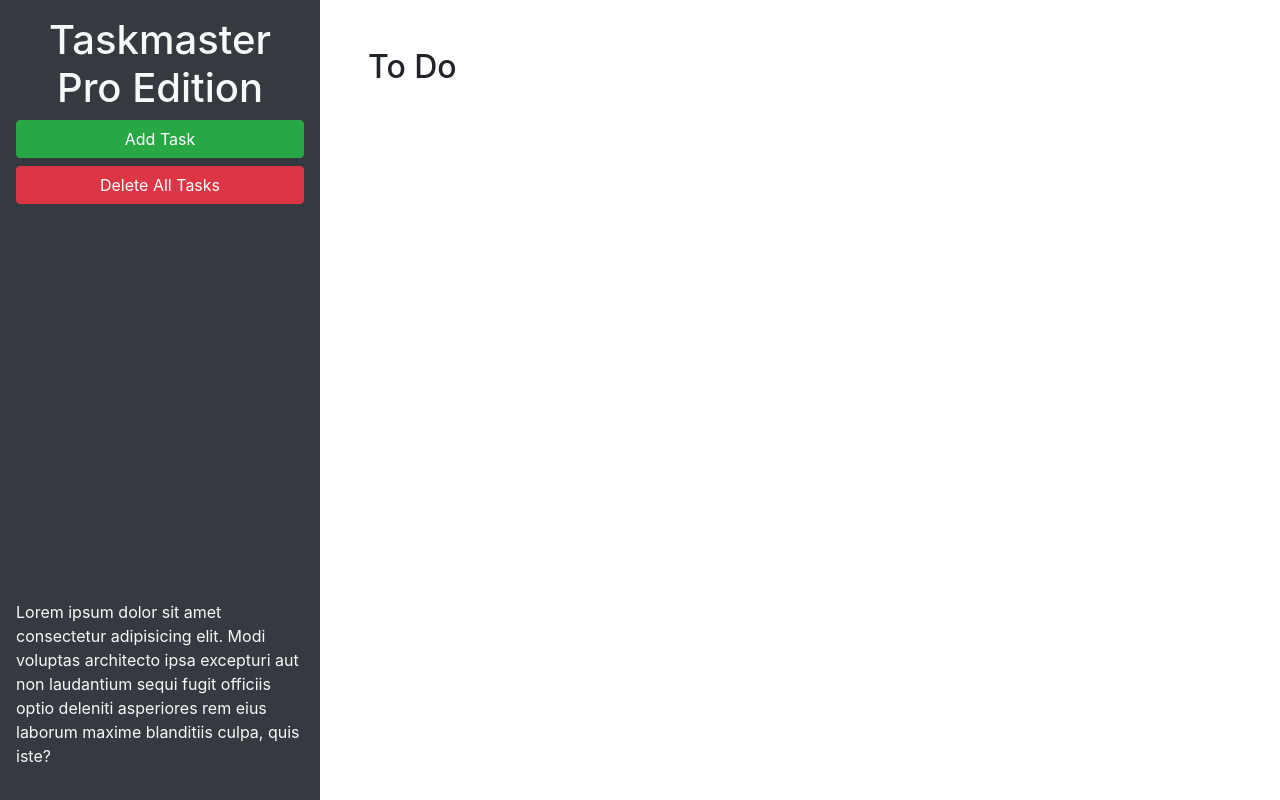
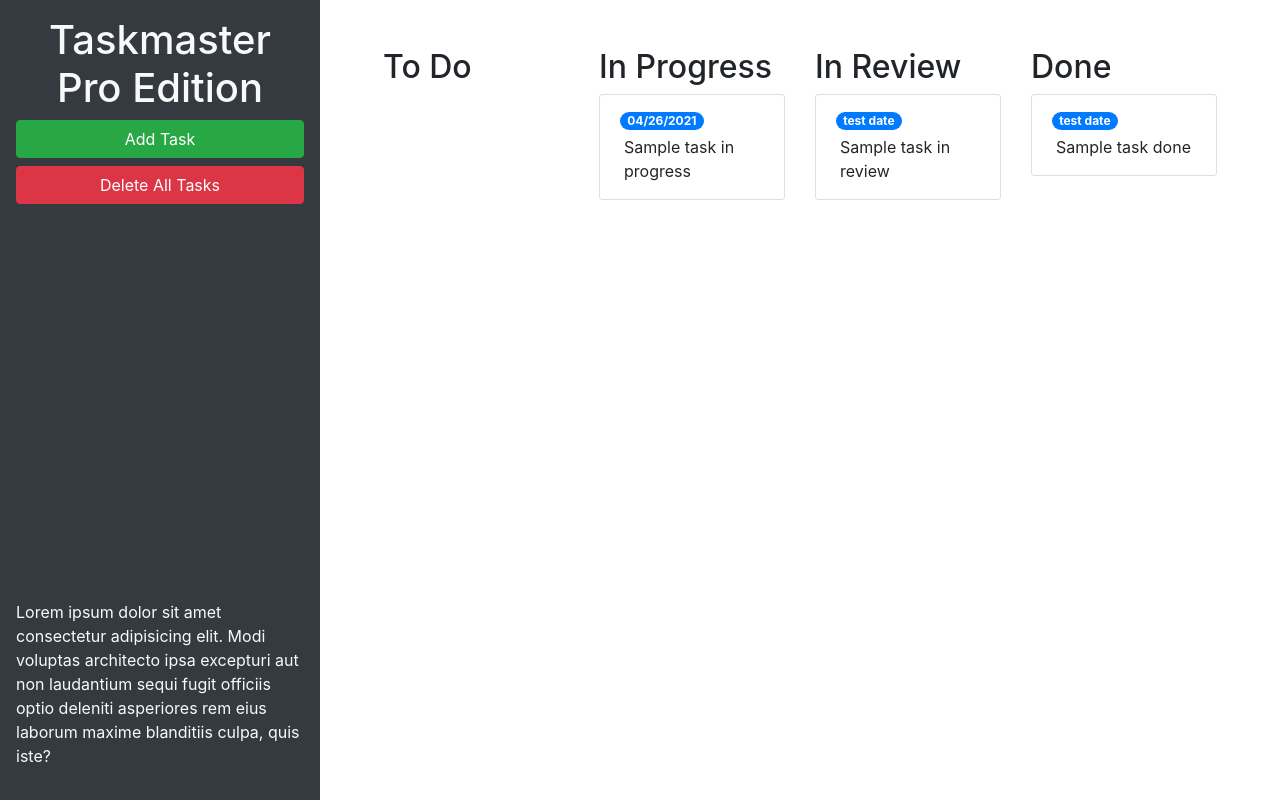
Before and after one commit to Sloansta/taskmaster-pro, a plain HTML site: page taskmaster-starter/index.html in a window 1280 px wide. Drawn offline with nearby package versions, Linux system fonts and the light colour scheme.

Commit message:
added different sections to fit the tasks statuses in HTML, added more bootstrap

```diff
--- a/taskmaster-starter/assets/js/script.js
+++ b/taskmaster-starter/assets/js/script.js
@@ -97,7 +97,7 @@ $(".list-group").on("blur", "input[type= 'text']", function() {
     tasks[status][index].date = date;
 
     var taskSpan = $("<span>")
-      .addClass("badge bage-primary badge-pill")
+      .addClass("badge badge-primary badge-pill")
       .text(date);
 
 
--- a/taskmaster-starter/index.html
+++ b/taskmaster-starter/index.html
@@ -24,9 +24,44 @@
       </p>
     </header>
     <main class="col-12 col-lg-9">
-      <div class="m-5">
-        <h2>To Do</h2>
-        <ul id="list-toDo" class="list-group"> </ul>
+      <div class="m-5 row justify-content-around">
+        <div class="col-12 col-md-6 col-xl-3 mb-3">
+          <h2>To Do</h2>
+          <ul id="list-toDo" class="list-group"> </ul>
+        </div>
+        <!--To do end, in progress start-->
+        <div class="col-12 col-md-6 col-xl-3 mb-3">
+          <h2>In Progress</h2>
+          <ul id="list-listProgress" class="list-group">
+            <li class="list-group-item">
+              <span class="badge badge-primary badge-pill">04/26/2021</span>
+              <p class="m-1"> Sample task in progress</p>
+            </li>
+          </ul>
+        </div>
+        <!-- in progress end -->
+        <!-- in review start-->
+        <div class="col-12 col-md-6 col-xl-3 mb-3">
+          <h2>In Review</h2>
+          <ul id="list-inReview" class="list-group">
+            <li class="list-group-item">
+              <span class="badge badge-primary badge-pill">test date</span>
+              <p class="m-1">Sample task in review</p>
+            </li>
+          </ul>
+        </div>
+        <!-- in review end -->
+        <!-- done start -->
+        <div class="col-12 col-md-6 col-xl-3 mb-3">
+          <h2>Done</h2>
+          <ul id="list-inReview" class="list-group">
+            <li class="list-group-item">
+              <span class="badge badge-primary badge-pill">test date</span>
+              <p class="m-1">Sample task done</p>
+            </li>
+          </ul>
+        </div>
+        <!-- done end -->
       </div>
     </main>
   </div>
@@ -46,11 +81,11 @@
           <form>
             <div class="form-group">
               <label for="modalTaskDescription">Task description</label>
-              <textarea id="modalTaskDescription" rows="3"></textarea>
+              <textarea id="modalTaskDescription" rows="3" class="form-control"></textarea>
             </div>
             <div class="form-group">
               <label for="modalDueDate">Due date</label>
-              <input type="text" id="modalDueDate" placeholder="mm/dd/yyyy" autocomplete="off" />
+              <input type="text" id="modalDueDate" class="form-control" placeholder="mm/dd/yyyy" autocomplete="off" />
             </div>
           </form>
         </div>
```
